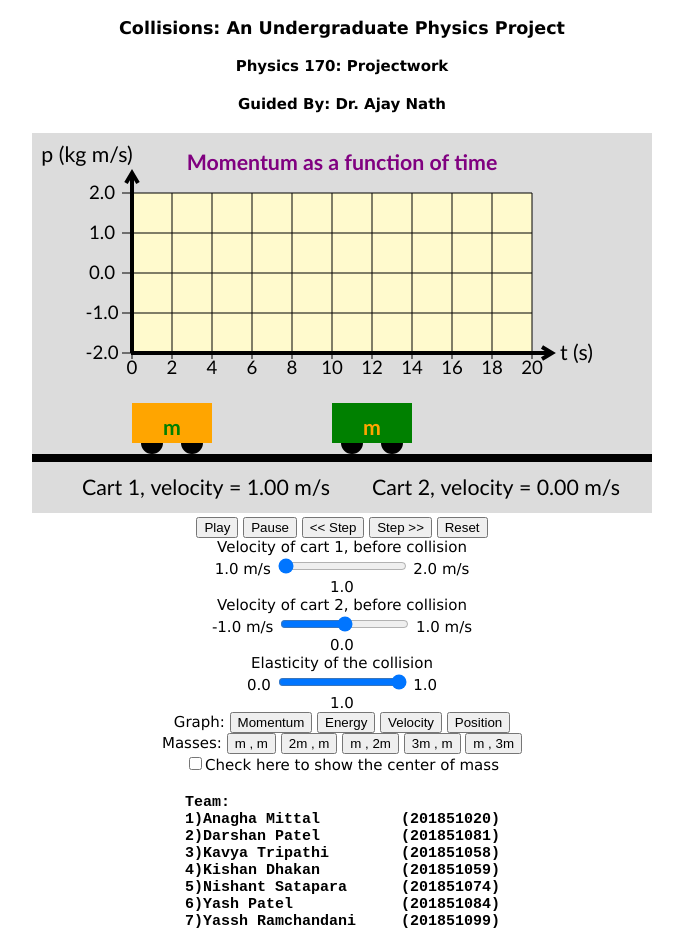
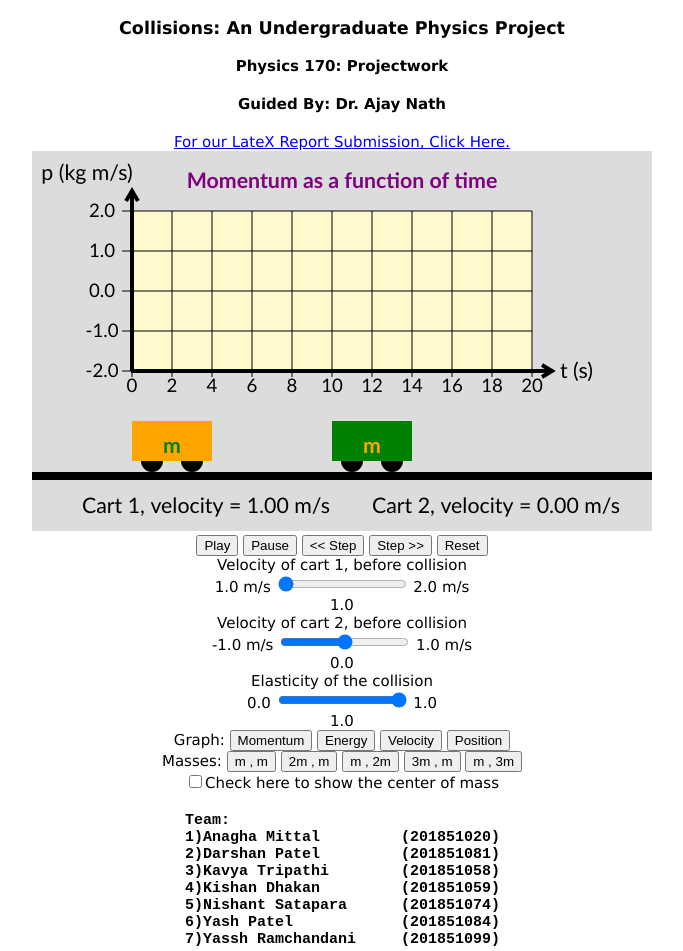
Before and after one commit to R-Yassh/PH170, a plain HTML site: page index.html in a window 1280 px wide. Shown: the whole page, without its empty margins (298-981 px from the left). Drawn offline with Linux system fonts and the light colour scheme.

Commit message:
Add files via upload
Added link to report.

```diff
--- a/index.html
+++ b/index.html
@@ -22,6 +22,9 @@
 <H3> Collisions: An Undergraduate Physics Project </H3>
 <H4> Physics 170: Projectwork </H4>
 <H4> Guided By: Dr. Ajay Nath </H4>
+ <a href="https://drive.google.com/open?id=1EDfhIkF_bLG9HIDeE065TH5nNWmRTrZa">For our LateX Report Submission, Click Here.</a>
+
+
 
     <canvas id="myCanvas" width="620" height="380"></canvas>
     <div id="buttons">
```
